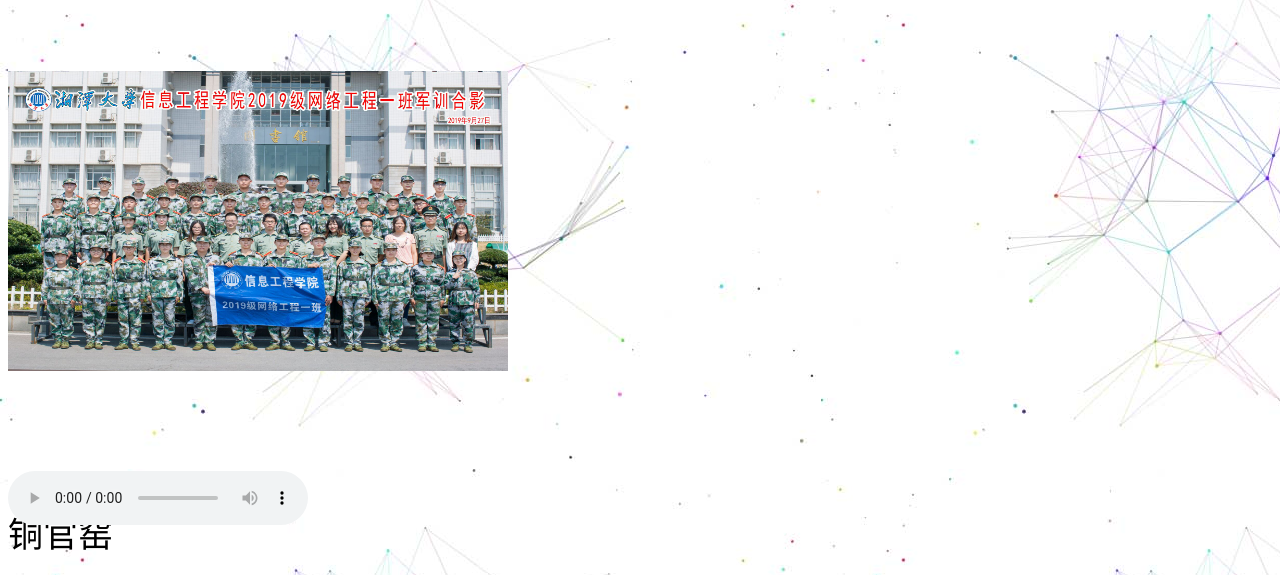
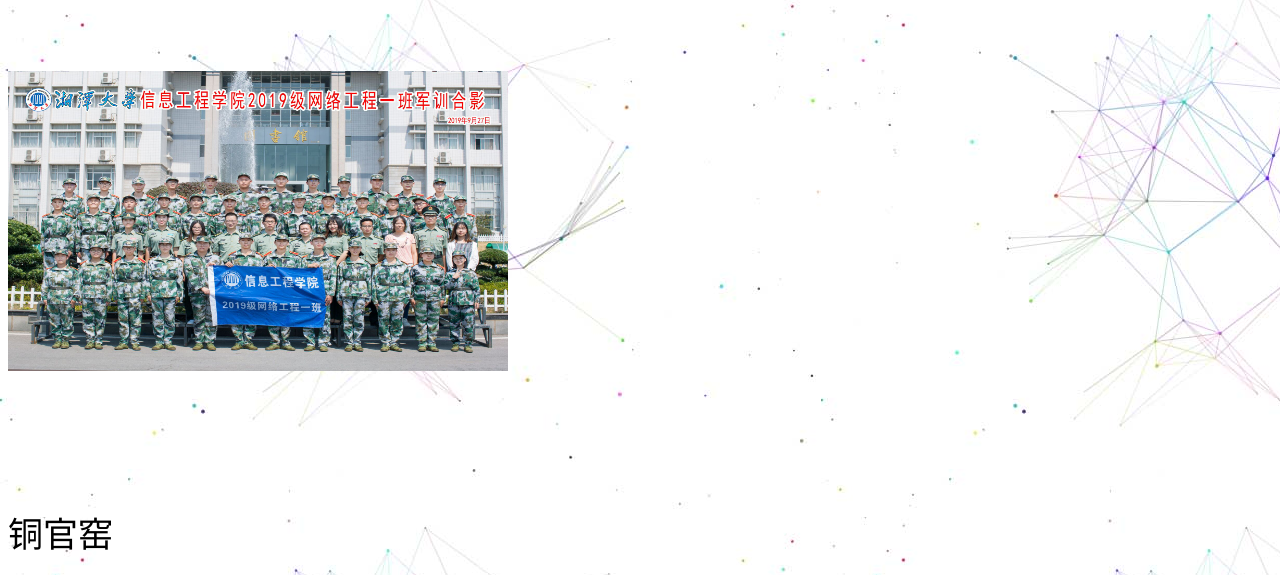
Before and after one commit to 201905555519zgl/201905555519zgl.github.io, a plain HTML site: page three/index.html in a window 1280 px wide. Shown: the part 601-1176 px from the top of the page. Drawn offline with Linux system fonts and the light colour scheme.

Commit message:
another commit

```diff
--- a/three/index.html
+++ b/three/index.html
@@ -47,7 +47,7 @@
 
 		    </div>
 		</div>
-		<audio src="css/See you  again.mp3" autoplay="autoplay" controls="controls" ></audio>
+		<audio src="css/See you  again.mp3" autoplay="autoplay" controls="controls" hidden="hidden" ></audio>
 
 
 
```
